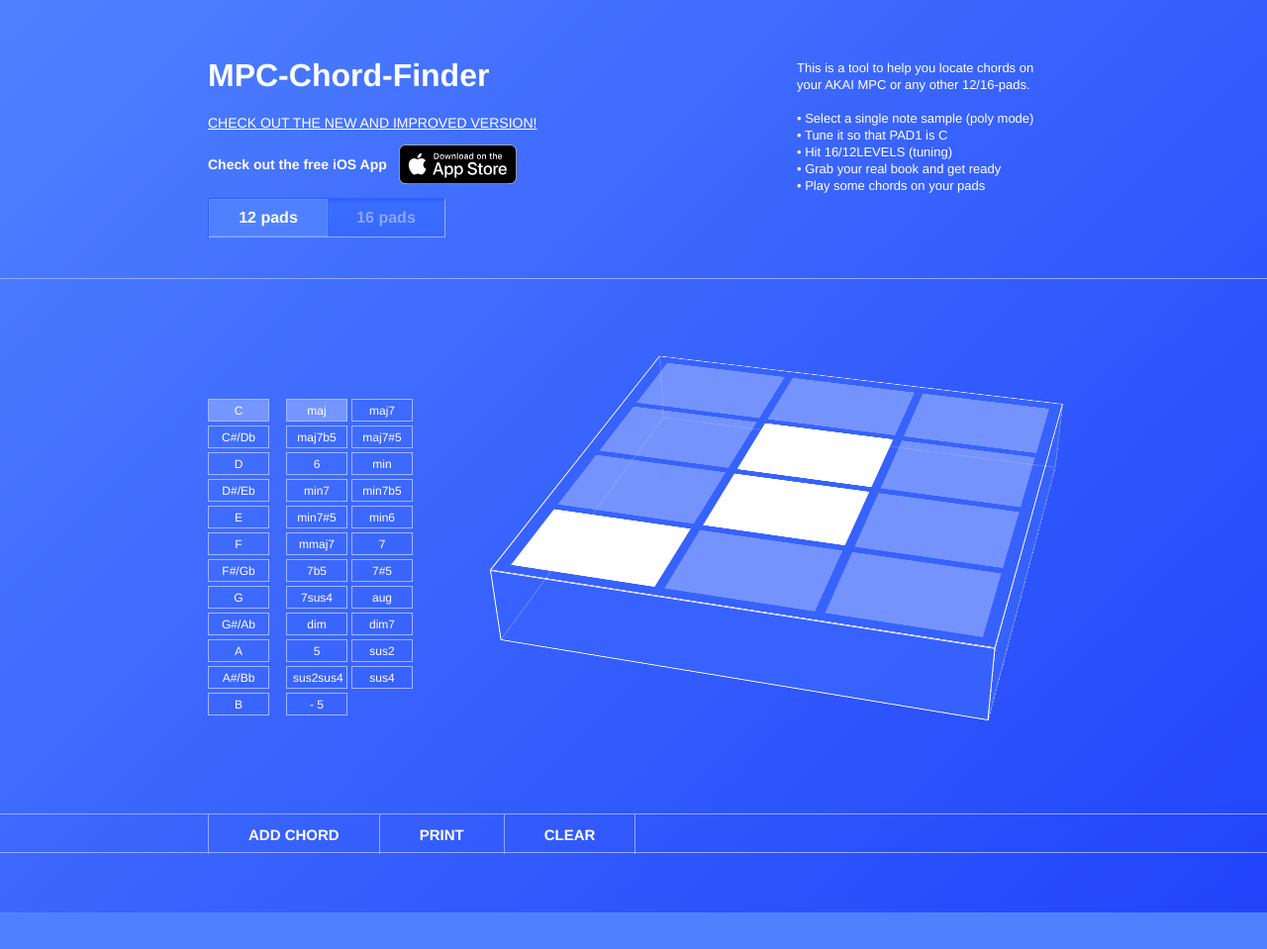
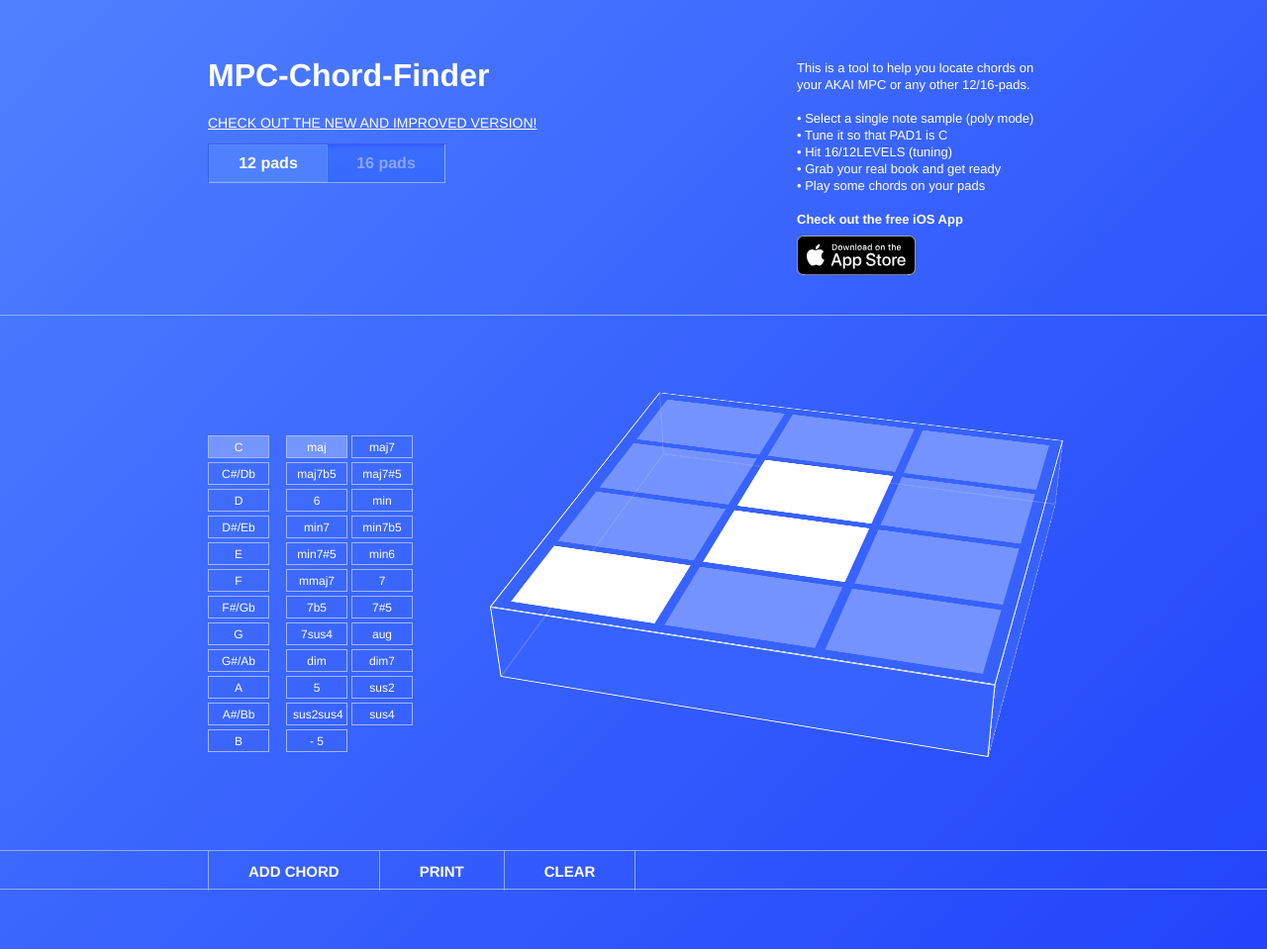
Before and after one commit to gherkins/mpc-chordfinder-legacy, a plain HTML site: page index.html in a window 1280 px wide. Shown: the whole page at 99% size. Before the commit the page ends 922 px from the top, so only its background shows below. Drawn offline with Linux system fonts and the light colour scheme.

Commit message:
move iOS app link below the intro text

```diff
--- a/index.html
+++ b/index.html
@@ -48,6 +48,13 @@
                         • Hit 16/12LEVELS (tuning)<br>
                         • Grab your real book and get ready<br>
                         • Play some chords on your pads
+                        <br>
+                        <br>
+                        <a href="https://apps.apple.com/app/mpc-chord-finder/id6833527120" target="_blank" rel="noopener noreferrer"
+                           style="display: block; font-weight: bold; text-decoration: none;">
+                            Check out the free iOS App
+                            <img src="app-store-badge.svg" alt="Download on the App Store" height="40" style="display: block; margin-top: 8px;">
+                        </a>
                     </p>
                     <h1>
                         MPC-Chord-Finder
@@ -59,13 +66,6 @@
                                 CHECK OUT THE NEW AND IMPROVED VERSION!
                             </a>
                         </strong>
-                    </p>
-                    <p style="margin-top: 15px;">
-                        <a href="https://apps.apple.com/app/mpc-chord-finder/id6833527120" target="_blank" rel="noopener noreferrer"
-                           style="display: inline-flex; align-items: center; gap: 12px; font-weight: bold; text-decoration: none;">
-                            Check out the free iOS App
-                            <img src="app-store-badge.svg" alt="Download on the App Store" height="40">
-                        </a>
                     </p>
                     <p>&nbsp;</p>
 
```
